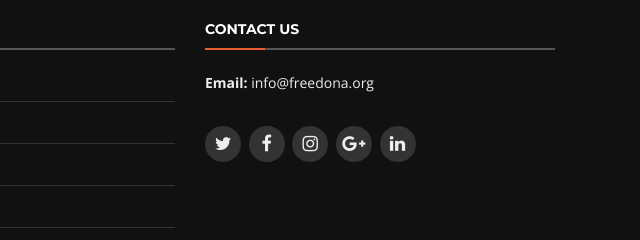
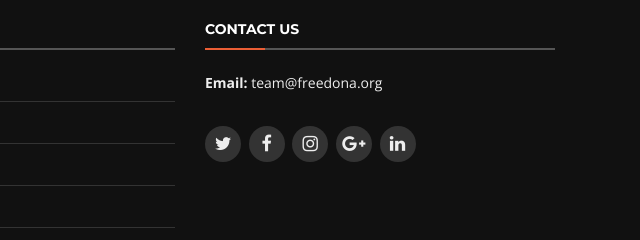
Before and after one commit to Sophons-ETH/dona, a plain HTML site: page index.html in a window 1280 px wide. Shown: the part 2865-3105 px from the top of the page, 640-1280 px from the left. Drawn offline with nearby package versions, Linux system fonts and the light colour scheme; files whose address does not match are found by name.

Commit message:
feat: modify email

```diff
--- a/index.html
+++ b/index.html
@@ -742,7 +742,7 @@
 <!--              China-->
 <!--              <br>-->
 <!--              <strong>Phone:</strong> +86 181 8888 6688<br>-->
-              <strong>Email:</strong> info@freedona.org<br>
+              <strong>Email:</strong> team@freedona.org<br>
             </p>
 
             <div class="social-links">
```
